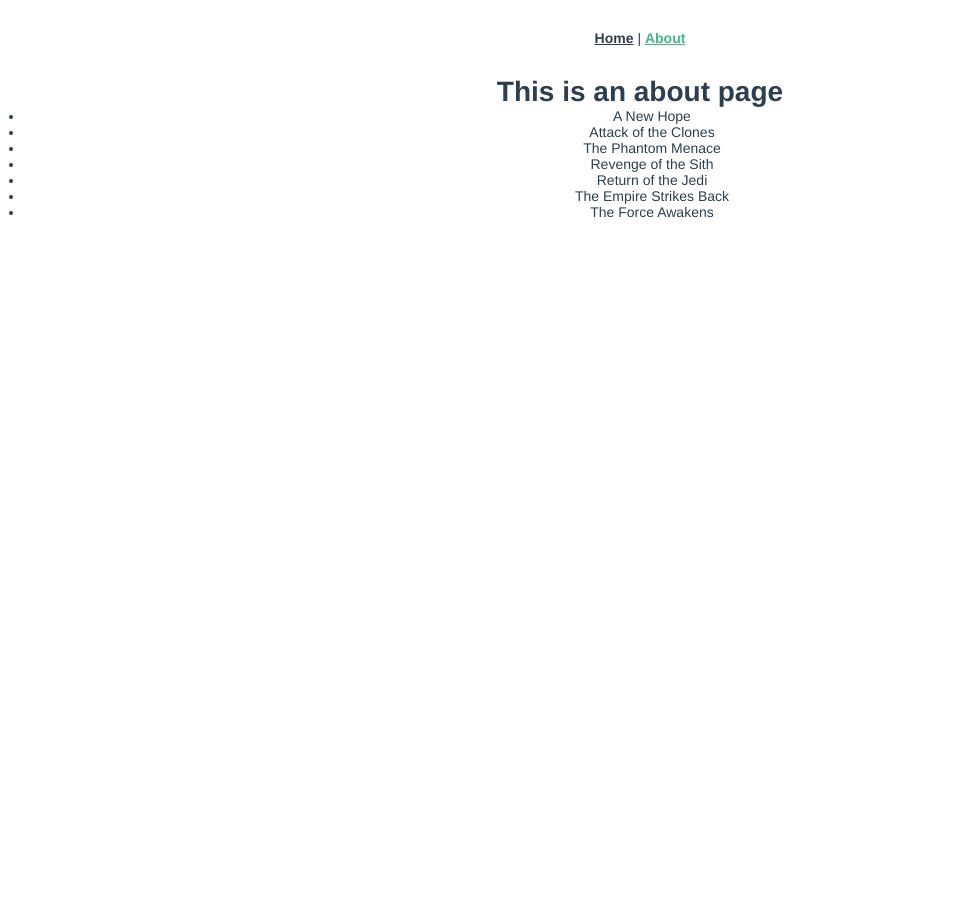
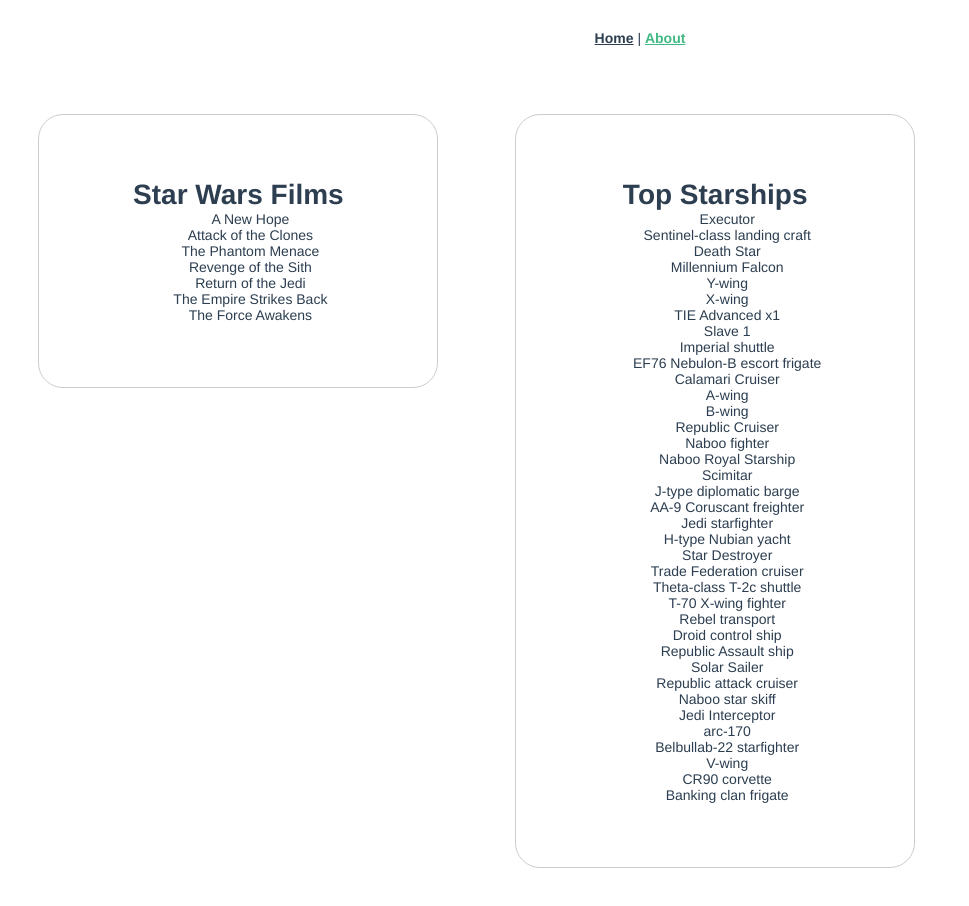
Before and after one commit to jamesdesigns/jhooper-final-vue, a Vue app: page /#/about in a window 1280 px wide. Shown: the whole page, without its empty margins (0-969 px from the left). Before the commit the page ends 800 px from the top, so only its background shows below. Built offline with nearby package versions, Linux system fonts and the light colour scheme.

Commit message:
Add names of all  starships to the About page

```diff
--- a/src/views/About.vue
+++ b/src/views/About.vue
@@ -1,29 +1,48 @@
 <template>
   <div class="about">
-    <h1>This is an about page</h1>
+    <div class="cards">
+    <h1>Star Wars Films</h1>
     <ul id="example-1">
       <li v-for="film in allFilms" :key="film.episode_id">
         {{ film.title }}
         </li>
       </ul>
-    <!-- <div>{{ starships [0] }}</div> -->
+    </div>
+    <div class="cards">
+      <h1>Top Starships</h1>
+      <ul id="example-1">
+        <li v-for="shipNames in starships" :key="shipNames.name">
+        {{ shipNames.name }}
+      </li>
+      </ul>
+      </div>
   </div>
 </template>
 <script>
 import { films } from "../assets/films";
-// New Addition --
-// import { starships } from '../assets/starships'
+import { starships } from '../assets/starships'
 
 export default {
   data: function() {
     return {
       allFilms: films,
-      // starships
+      starships
     }
   }
 }
 </script>
 <style>
-
+li {
+  list-style-type: none;
+}
+.cards {
+  display: block;
+  width: 400px;
+  border: 1px solid #ccc;
+  padding: 5%;
+  border-radius: 25px;
+  margin: 3%;
+  float: left;
+}
 
 </style>
```
